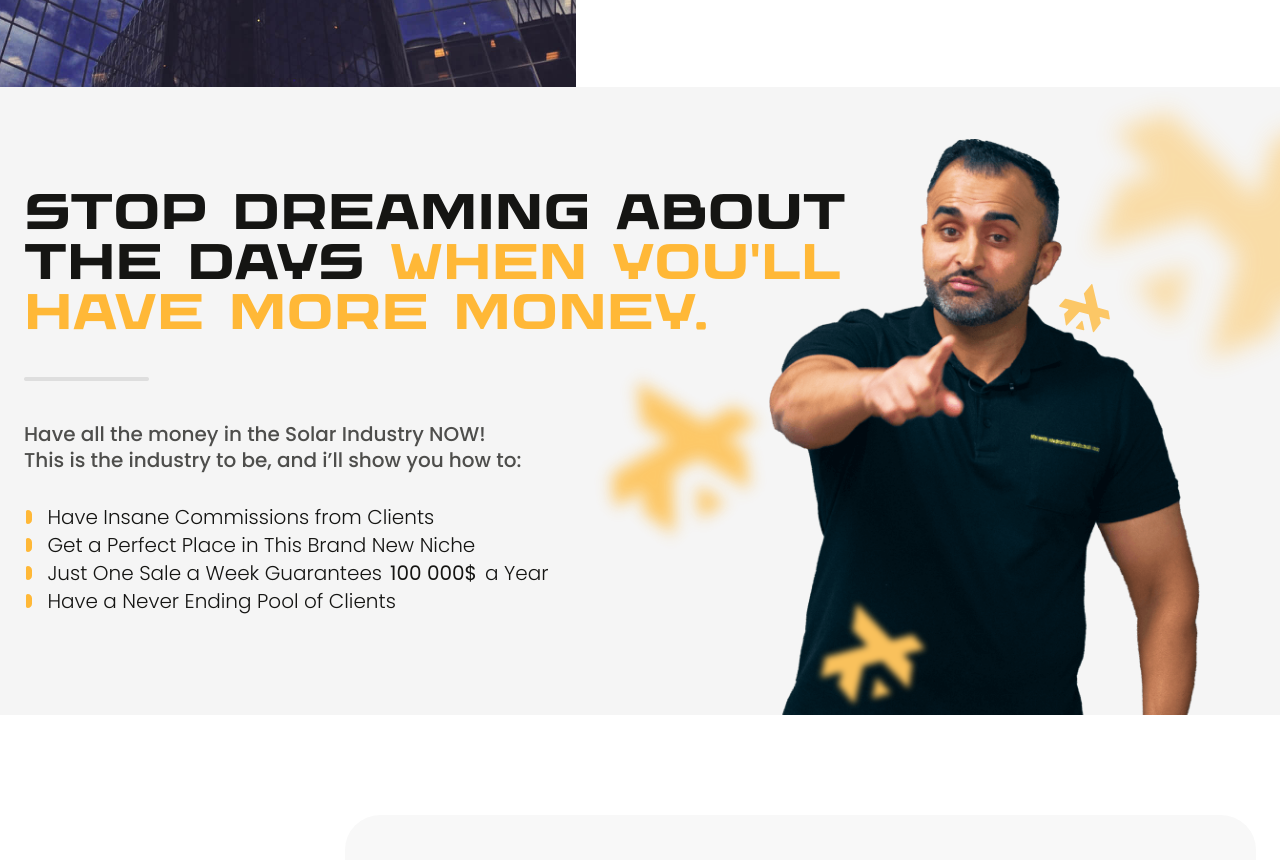
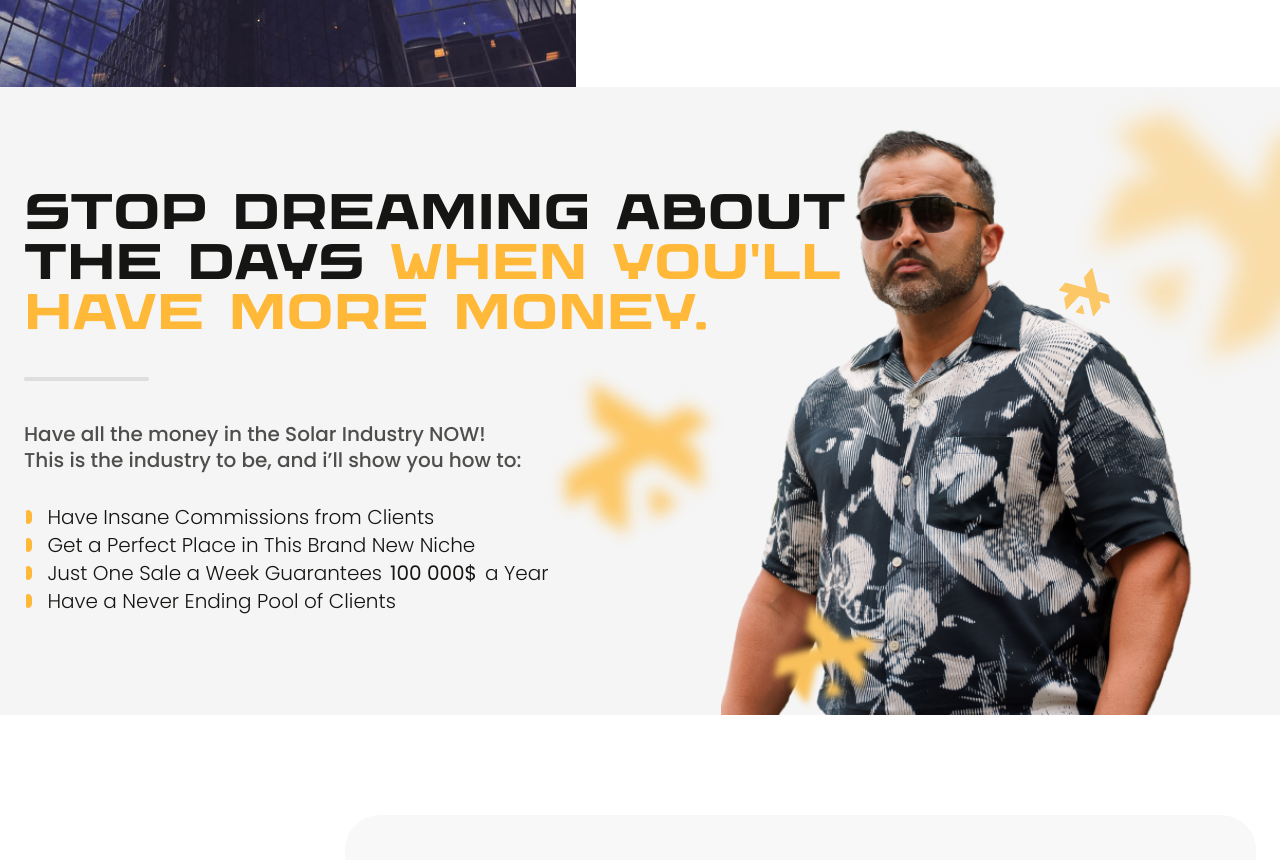
Before and after one commit to YuliiaNeshta/ahmer-iqbal-solar-panels, a website built with Vite: page src/index.html in a window 1280 px wide. Shown: the part 5820-6680 px from the top of the page. Built offline with nearby package versions, Linux system fonts and the light colour scheme.

Commit message:
add new photo for man

```diff
--- a/src/index.html
+++ b/src/index.html
@@ -729,7 +729,7 @@
                 src="./images/decor-4.svg"
                 alt="decor"
               />
-              <img class="decor-man" src="./images/man.png" alt="Ahmer Iqbal" />
+              <img class="decor-man" src="./images/man-photo.png" alt="Ahmer Iqbal" />
             </div>
           </div>
         </section>
--- a/src/scss/style.scss
+++ b/src/scss/style.scss
@@ -951,8 +951,9 @@ select {
 
 .decor {
   &-man {
+    object-fit: contain;
     @media screen and (max-width: $desktop) {
-      height: 36rem;
+      height: 37rem;
     }
     @media screen and (max-width: 1200px) {
       height: 27rem;
```
Also changed, not shown: src/public/images/man-photo.png (added).
